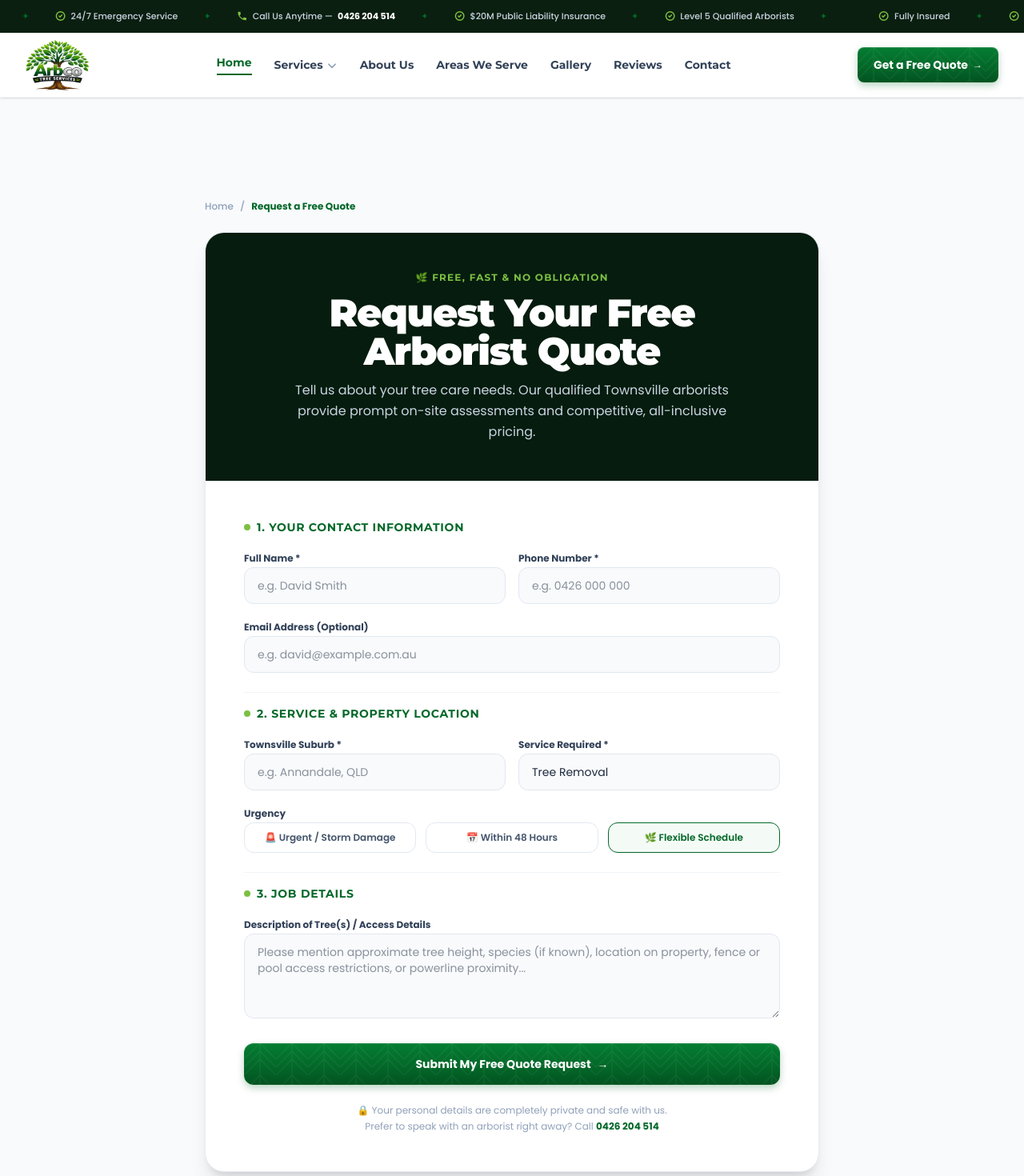
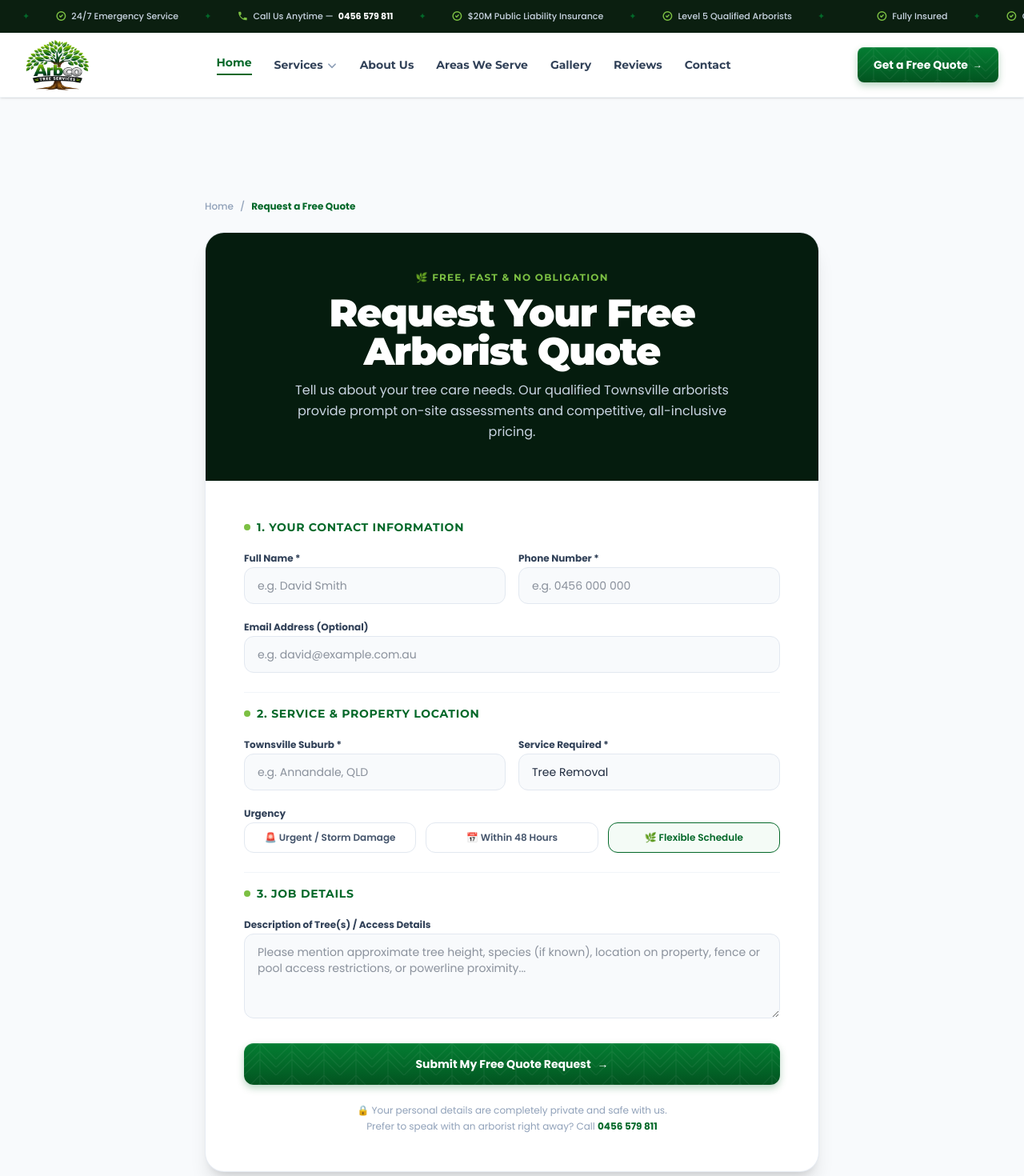
Before and after one commit to raheel2k29/Arbco-Tree, a Next.js app: page /quote in a window 1280 px wide. Shown: the top 1470 px of the page at 80% size. Built offline with nearby package versions, Linux system fonts and the light colour scheme.

Commit message:
Fix: Update business phone number to 0456 579 811 site-wide (v0.1.6)

```diff
--- a/package.json
+++ b/package.json
@@ -1,6 +1,6 @@
 {
   "name": "arbco-tree",
-  "version": "0.1.5",
+  "version": "0.1.6",
   "private": true,
   "scripts": {
     "dev": "next dev",
--- a/src/app/privacy/page.tsx
+++ b/src/app/privacy/page.tsx
@@ -58,7 +58,7 @@ export default function PrivacyPolicyPage() {
             <p className="font-semibold text-slate-800">
               Arbco Tree Solutions<br />
               Email: <a href="mailto:info@arbco.com.au" className="text-[#036829] hover:underline">info@arbco.com.au</a><br />
-              Phone: <a href="tel:0426204514" className="text-[#036829] hover:underline">0426 204 514</a><br />
+              Phone: <a href="tel:0456579811" className="text-[#036829] hover:underline">0456 579 811</a><br />
               Townsville, Queensland, Australia
             </p>
           </section>
--- a/src/app/quote/page.tsx
+++ b/src/app/quote/page.tsx
@@ -92,10 +92,10 @@ function QuoteFormContent() {
 
                 <div className="pt-6 border-t border-slate-100 flex flex-col sm:flex-row items-center justify-center gap-4">
                   <a
-                    href="tel:0426204514"
+                    href="tel:0456579811"
                     className="quote-btn-gradient rounded-xl px-7 py-3.5 text-sm font-extrabold text-white flex items-center gap-2 shadow-md"
                   >
-                    <span>Need Immediate Response? Call 0426 204 514</span>
+                    <span>Need Immediate Response? Call 0456 579 811</span>
                   </a>
                   <button
                     onClick={() => {
@@ -143,7 +143,7 @@ function QuoteFormContent() {
                         required
                         value={formData.phone}
                         onChange={(e) => setFormData({ ...formData, phone: e.target.value })}
-                        placeholder="e.g. 0426 000 000"
+                        placeholder="e.g. 0456 000 000"
                         className="w-full px-4 py-3 rounded-xl border border-slate-200 bg-slate-50 focus:bg-white focus:border-[#036829] focus:outline-none text-sm transition-colors"
                       />
                     </div>
@@ -260,8 +260,8 @@ function QuoteFormContent() {
                   <p>🔒 Your personal details are completely private and safe with us.</p>
                   <p>
                     Prefer to speak with an arborist right away? Call{' '}
-                    <a href="tel:0426204514" className="text-[#036829] font-bold hover:underline">
-                      0426 204 514
+                    <a href="tel:0456579811" className="text-[#036829] font-bold hover:underline">
+                      0456 579 811
                     </a>
                   </p>
                 </div>
--- a/src/app/service-areas/[slug]/page.tsx
+++ b/src/app/service-areas/[slug]/page.tsx
@@ -110,11 +110,11 @@ export default async function ServiceAreaPage({ params }: { params: Promise<{ sl
           </p>
 
           <div className="mt-8 flex items-center justify-center gap-4">
-            <a href="tel:0426204514" className="quote-btn-gradient rounded-xl px-8 py-4 text-sm font-extrabold text-white flex items-center gap-2 transition-transform hover:scale-105 shadow-xl">
+            <a href="tel:0456579811" className="quote-btn-gradient rounded-xl px-8 py-4 text-sm font-extrabold text-white flex items-center gap-2 transition-transform hover:scale-105 shadow-xl">
               <svg className="w-5 h-5" fill="none" viewBox="0 0 24 24" stroke="currentColor">
                 <path strokeLinecap="round" strokeLinejoin="round" strokeWidth={2} d="M3 5a2 2 0 012-2h3.28a1 1 0 01.94.725l.548 2.2a1 1 0 01-.321.988l-1.305.98a10.582 10.582 0 004.872 4.872l.98-1.305a1 1 0 01.988-.321l2.2.548a1 1 0 01.725.94V19a2 2 0 01-2 2h-1C9.716 21 3 14.284 3 6V5z" />
               </svg>
-              Call 0426 204 514
+              Call 0456 579 811
             </a>
           </div>
         </div>
@@ -198,8 +198,8 @@ export default async function ServiceAreaPage({ params }: { params: Promise<{ sl
             <div className="mt-12 p-8 bg-[#f4fbf6] rounded-2xl border border-[#7cc043]/20 text-center">
               <h4 className="text-2xl font-extrabold text-emerald-950 mb-4 font-heading">Ready for your free assessment in {suburbName}?</h4>
               <p className="text-lg text-emerald-800 mb-6">Contact our friendly team today. We can usually provide a free, no-obligation quote on the very same day for {suburbName} residents.</p>
-              <a href="tel:0426204514" className="inline-flex items-center justify-center rounded-xl bg-[#036829] text-white font-extrabold px-8 py-4 shadow-md hover:bg-[#024a1d] transition-colors font-heading">
-                Call Us Now: 0426 204 514
+              <a href="tel:0456579811" className="inline-flex items-center justify-center rounded-xl bg-[#036829] text-white font-extrabold px-8 py-4 shadow-md hover:bg-[#024a1d] transition-colors font-heading">
+                Call Us Now: 0456 579 811
               </a>
             </div>
           </div>
@@ -235,8 +235,8 @@ export default async function ServiceAreaPage({ params }: { params: Promise<{ sl
             </div>
             <h3 className="text-xl font-extrabold font-heading mb-3 relative z-10">Need an Arborist Fast?</h3>
             <p className="text-slate-400 text-sm mb-6 relative z-10">We have crews operating near {suburbName} right now. Call us for rapid response.</p>
-            <a href="tel:0426204514" className="w-full inline-flex items-center justify-center rounded-xl bg-white text-[#036829] font-extrabold px-6 py-4 shadow-md transition-all font-heading hover:bg-slate-50 relative z-10">
-              Call 0426 204 514
+            <a href="tel:0456579811" className="w-full inline-flex items-center justify-center rounded-xl bg-white text-[#036829] font-extrabold px-6 py-4 shadow-md transition-all font-heading hover:bg-slate-50 relative z-10">
+              Call 0456 579 811
             </a>
           </div>
         </div>
--- a/src/app/services/[slug]/page.tsx
+++ b/src/app/services/[slug]/page.tsx
@@ -275,7 +275,7 @@ const serviceDetails: Record<
       {
         question: 'What should I do if a tree falls on my house or power lines?',
         answer:
-          'Immediately evacuate the affected area and keep everyone clear. If power lines are involved, call Ergon Energy immediately on 13 22 96. Then call Arbco Tree Solutions at 0426 204 514 for urgent stabilization.',
+          'Immediately evacuate the affected area and keep everyone clear. If power lines are involved, call Ergon Energy immediately on 13 22 96. Then call Arbco Tree Solutions at 0456 579 811 for urgent stabilization.',
       },
       {
         question: 'Do you bill insurance companies directly?',
@@ -419,7 +419,7 @@ export async function generateMetadata({
   const details = serviceDetails[service.id];
   const pageTitle = `${service.name} Townsville | Arbco Tree Solutions`;
   const pageDesc = details
-    ? `${details.heroTagline}. Fully insured Level 5 arborists servicing all Townsville suburbs. Call 0426 204 514 for a free quote.`
+    ? `${details.heroTagline}. Fully insured Level 5 arborists servicing all Townsville suburbs. Call 0456 579 811 for a free quote.`
     : `${service.description} Servicing all 97 Greater Townsville suburbs.`;
 
   return {
@@ -526,7 +526,7 @@ export default async function ServiceDetailPage({
               {/* Call to Actions */}
               <div className="pt-4 flex flex-wrap items-center gap-4">
                 <a
-                  href="tel:0426204514"
+                  href="tel:0456579811"
                   className="quote-btn-gradient rounded-xl px-7 py-4 text-sm font-extrabold text-white flex items-center gap-2 transition-transform hover:scale-105 shadow-xl"
                 >
                   <svg className="w-5 h-5" fill="none" viewBox="0 0 24 24" stroke="currentColor">
@@ -537,7 +537,7 @@ export default async function ServiceDetailPage({
                       d="M3 5a2 2 0 012-2h3.28a1 1 0 01.94.725l.548 2.2a1 1 0 01-.321.988l-1.305.98a10.582 10.582 0 004.872 4.872l.98-1.305a1 1 0 01.988-.321l2.2.548a1 1 0 01.725.94V19a2 2 0 01-2 2h-1C9.716 21 3 14.284 3 6V5z"
                     />
                   </svg>
-                  Call 0426 204 514
+                  Call 0456 579 811
                 </a>
                 <Link
                   href={`/quote?service=${service.id}`}
--- a/src/app/services/page.tsx
+++ b/src/app/services/page.tsx
@@ -76,7 +76,7 @@ export default function ServicesPage() {
                   <span>→</span>
                 </Link>
                 <a
-                  href="tel:0426204514"
+                  href="tel:0456579811"
                   className="text-xs text-slate-400 hover:text-[#036829] transition-colors flex items-center gap-1 font-medium"
                 >
                   <span>Call Us</span>
@@ -101,10 +101,10 @@ export default function ServicesPage() {
 
             <div className="pt-6 relative z-10 space-y-3">
               <a
-                href="tel:0426204514"
+                href="tel:0456579811"
                 className="w-full quote-btn-gradient rounded-xl py-3.5 text-xs sm:text-sm font-extrabold text-white flex items-center justify-center gap-2 shadow-lg"
               >
-                Call 0426 204 514
+                Call 0456 579 811
               </a>
               <Link
                 href="/quote"
--- a/src/app/terms/page.tsx
+++ b/src/app/terms/page.tsx
@@ -57,7 +57,7 @@ export default function TermsPage() {
             <p className="font-semibold text-slate-800">
               Arbco Tree Solutions<br />
               Email: <a href="mailto:info@arbco.com.au" className="text-[#036829] hover:underline">info@arbco.com.au</a><br />
-              Phone: <a href="tel:0426204514" className="text-[#036829] hover:underline">0426 204 514</a><br />
+              Phone: <a href="tel:0456579811" className="text-[#036829] hover:underline">0456 579 811</a><br />
               Townsville, Queensland, Australia
             </p>
           </section>
--- a/src/components/Footer.tsx
+++ b/src/components/Footer.tsx
@@ -99,13 +99,13 @@ export default function Footer() {
             <p className="text-slate-400 text-xs relative z-10">Free quotes. Fast response. No obligation.</p>
 
             <div className="space-y-3 pt-2 relative z-10">
-              <a href="tel:0426204514" className="flex items-center gap-3 text-white hover:text-[#7cc043] transition-colors group">
+              <a href="tel:0456579811" className="flex items-center gap-3 text-white hover:text-[#7cc043] transition-colors group">
                 <span className="flex h-9 w-9 items-center justify-center rounded-full bg-[#0b1f10]/30 group-hover:bg-[#036829] border border-emerald-900/30 text-[#7cc043] group-hover:text-white transition-all shrink-0">
                   <svg className="h-4.5 w-4.5" fill="none" viewBox="0 0 24 24" stroke="currentColor" strokeWidth={2}>
                     <path strokeLinecap="round" strokeLinejoin="round" d="M3 5a2 2 0 012-2h3.28a1 1 0 01.94.725l.548 2.2a1 1 0 01-.321.988l-1.305.98a10.582 10.582 0 004.872 4.872l.98-1.305a1 1 0 01.988-.321l2.2.548a1 1 0 01.725.94V19a2 2 0 01-2 2h-1C9.716 21 3 14.284 3 6V5z" />
                   </svg>
                 </span>
-                <span className="font-extrabold text-sm font-heading">0426 204 514</span>
+                <span className="font-extrabold text-sm font-heading">0456 579 811</span>
               </a>
               <a href="mailto:info@arbco.com.au" className="flex items-center gap-3 text-slate-300 hover:text-white transition-colors group">
                 <span className="flex h-9 w-9 items-center justify-center rounded-full bg-[#0b1f10]/30 group-hover:bg-[#036829] border border-emerald-900/30 text-[#7cc043] group-hover:text-white transition-all shrink-0">
--- a/src/components/Header.tsx
+++ b/src/components/Header.tsx
@@ -37,7 +37,7 @@ export default function Header() {
                   <path d="M6.6 10.8c1.4 2.8 3.8 5.1 6.6 6.6l2.2-2.2c.3-.3.7-.4 1-.2 1.1.4 2.3.6 3.6.6.6 0 1 .4 1 1V20c0 .6-.4 1-1 1-9.4 0-17-7.6-17-17 0-.6.4-1 1-1h3.5c.6 0 1 .4 1 1 0 1.3.2 2.5.6 3.6.1.3 0 .7-.2 1L6.6 10.8z"/>
                 </svg>
                 <span>Call Us Anytime —</span>
-                <a href="tel:0426204514" className="text-white font-bold hover:text-[#7cc043] transition-colors">0426 204 514</a>
+                <a href="tel:0456579811" className="text-white font-bold hover:text-[#7cc043] transition-colors">0456 579 811</a>
               </div>
               <span className="text-[#036829]">✦</span>
               <div className="flex items-center gap-1.5">
--- a/src/components/ServiceQuoteForm.tsx
+++ b/src/components/ServiceQuoteForm.tsx
@@ -145,8 +145,8 @@ export default function ServiceQuoteForm({ serviceName }: { serviceName: string
 
           <p className="text-center text-[11px] text-slate-400 pt-2">
             Prefer to speak directly? Call{' '}
-            <a href="tel:0426204514" className="text-[#7cc043] font-bold hover:underline">
-              0426 204 514
+            <a href="tel:0456579811" className="text-[#7cc043] font-bold hover:underline">
+              0456 579 811
             </a>
           </p>
         </form>
```
